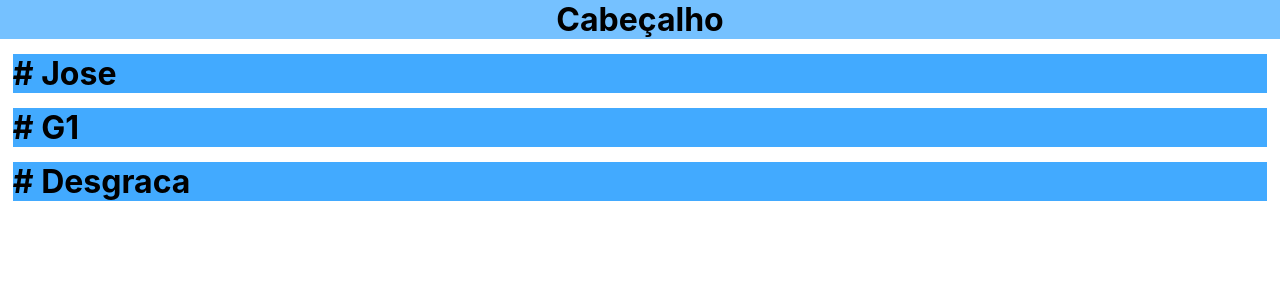
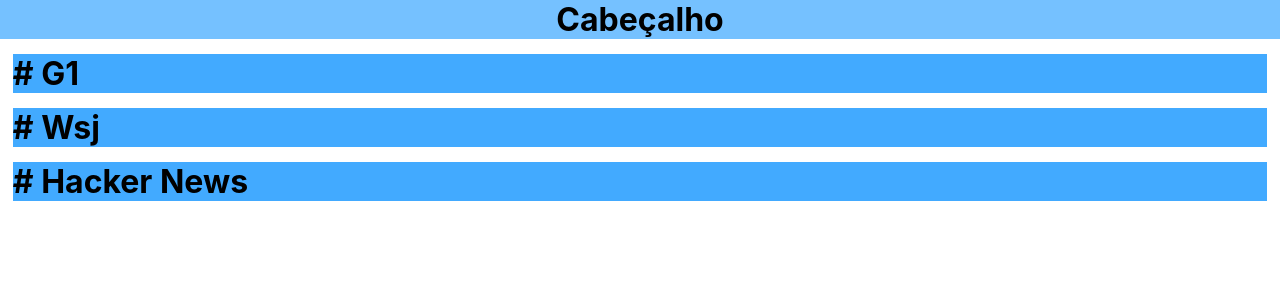
Before and after one commit to costaguila/news-clipping, a React (Create React App) app: page / in a window 1280 px wide. Shown: the top 300 px of the page. Built offline with nearby package versions, Linux system fonts and the light colour scheme.

Commit message:
Mock do serviço de noticias.

```diff
--- a/src/components/page_structure/Corpo.js
+++ b/src/components/page_structure/Corpo.js
@@ -1,13 +1,13 @@
 import React, {Component} from 'react';
 import NewsList from '../news/NewsList.js';
-
+import { getNewsSource } from '../../services/newsService'
 class Corpo extends Component {
 
     constructor(props){
         super(props)
 
         this.state = {
-            listas : [{name:'jose'},{name:'g1'},{name:'desgraca'}]
+            listas : getNewsSource()
         }
     }
 
@@ -16,7 +16,7 @@
             <div id="container">
             {
                 this.state.listas.map((lista)=>
-                (<NewsList name={ lista.name } />)
+                (<NewsList name={ lista.title } />)
                 )
             }
 
--- a/src/services/newsService.js
+++ b/src/services/newsService.js
@@ -1,7 +1,7 @@
 
 
 export function getNewsSource(){
-    return [{'id': 0,'title':'g1'},{'id': 1,'title':'José falou com a ana'},{'id': 2,'title':'José resolveu chamado'}];
+    return [{'id': 0,'title':'g1'},{'id': 1,'title':'wsj'},{'id': 2,'title':'hacker news'}];
 }
 
 export function getNewsBySource(id){
```
